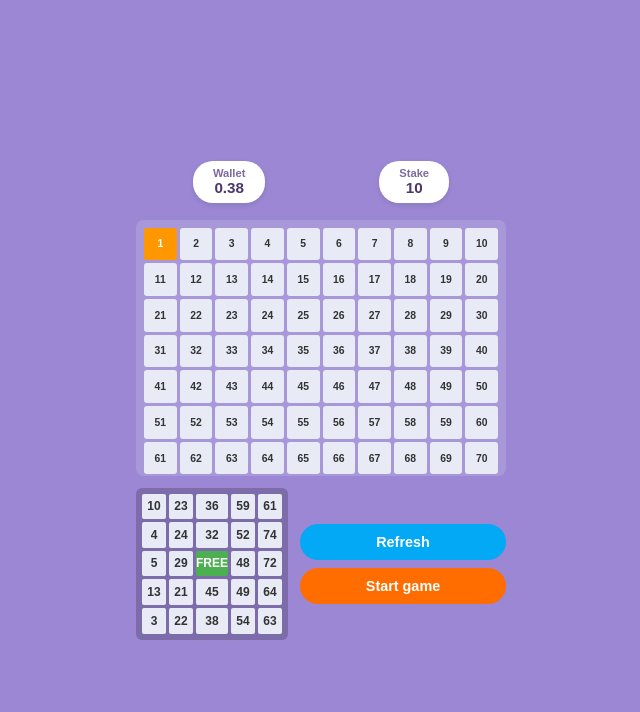
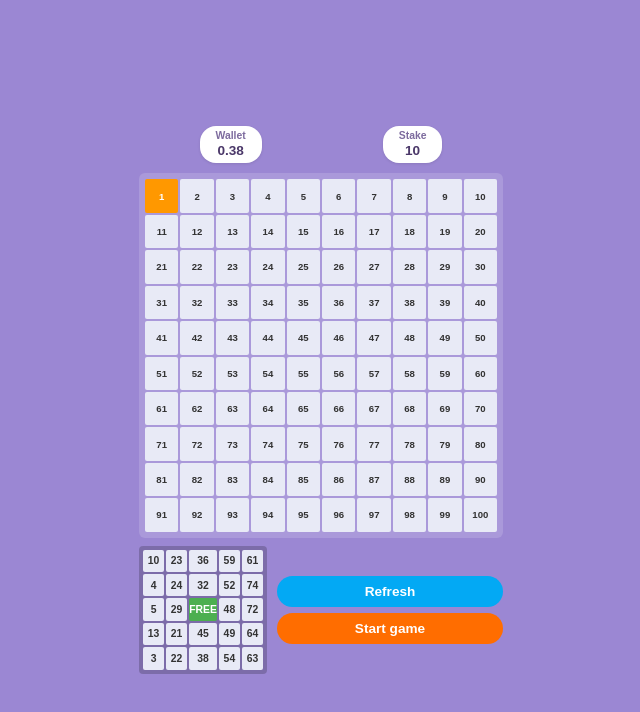
Before and after one commit to robeldemisse34-sudo/addis-bingo-, a website: page index.html in a window 1280 px wide. Shown: the whole page, without its empty margins (319-959 px from the left). Drawn offline with Linux system fonts and the light colour scheme.

Commit message:
Update style.css

```diff
--- a/style.css
+++ b/style.css
@@ -7,55 +7,56 @@ body {
     align-items: center;
     height: 100vh;
     margin: 0;
+    overflow: hidden; /* Prevents any page scrolling */
 }
 
 .game-container {
     width: 100%;
-    max-width: 400px;
-    padding: 15px;
+    max-width: 380px;
+    padding: 8px;
     box-sizing: border-box;
     display: flex;
     flex-direction: column;
-    gap: 12px;
+    gap: 8px;
 }
 
+/* Stats Bar */
 .stats-bar {
     display: flex;
     justify-content: space-around;
-    margin-bottom: 5px;
+    margin-bottom: 2px;
 }
 
 .stat-box {
     background: #ffffff;
     color: #4b3869;
-    padding: 6px 20px;
-    border-radius: 20px;
+    padding: 4px 16px;
+    border-radius: 16px;
     text-align: center;
-    box-shadow: 0 2px 5px rgba(0,0,0,0.1);
+    box-shadow: 0 1px 3px rgba(0,0,0,0.1);
 }
 
 .stat-title {
     display: block;
-    font-size: 0.7rem;
+    font-size: 0.65rem;
     font-weight: bold;
     color: #7d6b9e;
 }
 
 .stat-value {
-    font-size: 0.95rem;
+    font-size: 0.85rem;
     font-weight: bold;
     color: #4b3869;
 }
 
+/* 1-100 Card Selector Grid (No Scroll, Compact Fit) */
 .card-selector-grid {
     display: grid;
     grid-template-columns: repeat(10, 1fr);
-    gap: 3px;
+    gap: 2px;
     background: rgba(255, 255, 255, 0.15);
-    padding: 8px;
-    border-radius: 8px;
-    max-height: 240px;
-    overflow-y: auto;
+    padding: 6px;
+    border-radius: 6px;
 }
 
 .selector-cell {
@@ -65,9 +66,9 @@ body {
     display: flex;
     justify-content: center;
     align-items: center;
-    font-size: 0.65rem;
+    font-size: 0.6rem;
     font-weight: bold;
-    border-radius: 3px;
+    border-radius: 2px;
     cursor: pointer;
 }
 
@@ -76,22 +77,24 @@ body {
     color: white;
 }
 
+/* Bottom Section */
 .bottom-section {
     display: flex;
     align-items: center;
     justify-content: space-between;
-    gap: 12px;
+    gap: 10px;
 }
 
+/* 5x5 Player Card Preview */
 .bingo-card {
     display: grid;
     grid-template-columns: repeat(5, 1fr);
-    gap: 3px;
+    gap: 2px;
     background: rgba(0, 0, 0, 0.2);
-    padding: 6px;
-    border-radius: 6px;
-    width: 140px;
-    height: 140px;
+    padding: 4px;
+    border-radius: 4px;
+    width: 120px;
+    height: 120px;
 }
 
 .bingo-cell {
@@ -100,7 +103,7 @@ body {
     display: flex;
     justify-content: center;
     align-items: center;
-    font-size: 0.75rem;
+    font-size: 0.65rem;
     font-weight: bold;
     border-radius: 2px;
     cursor: pointer;
@@ -112,10 +115,11 @@ body {
     color: white;
 }
 
+/* Action Buttons */
 .action-buttons {
     display: flex;
     flex-direction: column;
-    gap: 8px;
+    gap: 6px;
     flex-grow: 1;
 }
 
@@ -123,10 +127,10 @@ body {
     background-color: #03a9f4;
     color: white;
     border: none;
-    padding: 10px;
-    font-size: 0.9rem;
+    padding: 8px;
+    font-size: 0.85rem;
     font-weight: bold;
-    border-radius: 20px;
+    border-radius: 16px;
     cursor: pointer;
 }
 
@@ -134,9 +138,9 @@ body {
     background-color: #ff6d00;
     color: white;
     border: none;
-    padding: 10px;
-    font-size: 0.9rem;
+    padding: 8px;
+    font-size: 0.85rem;
     font-weight: bold;
-    border-radius: 20px;
+    border-radius: 16px;
     cursor: pointer;
 }
```
